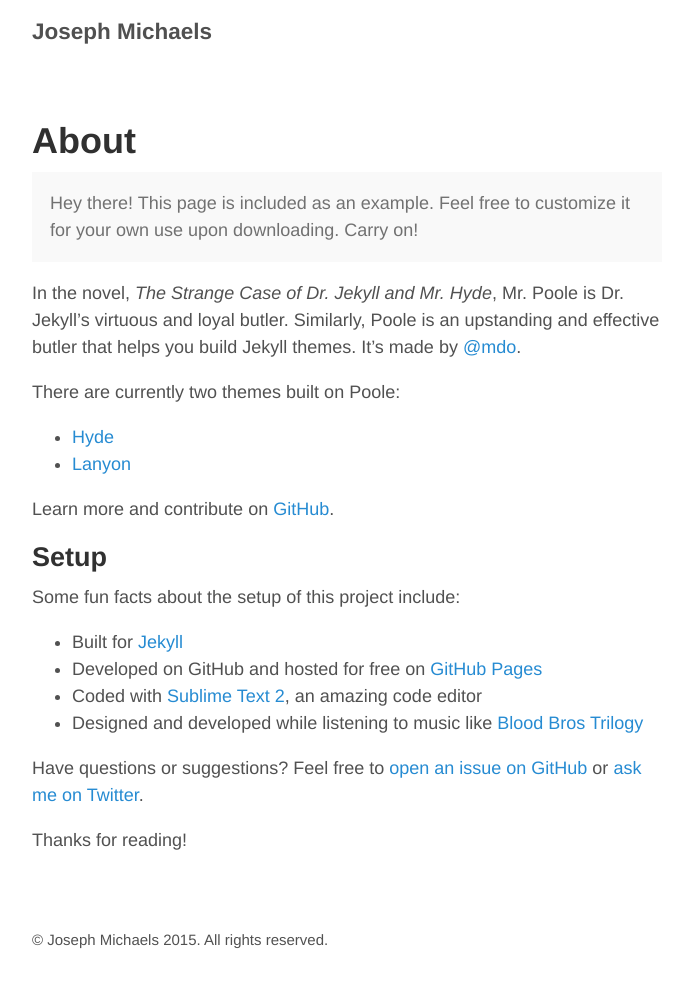
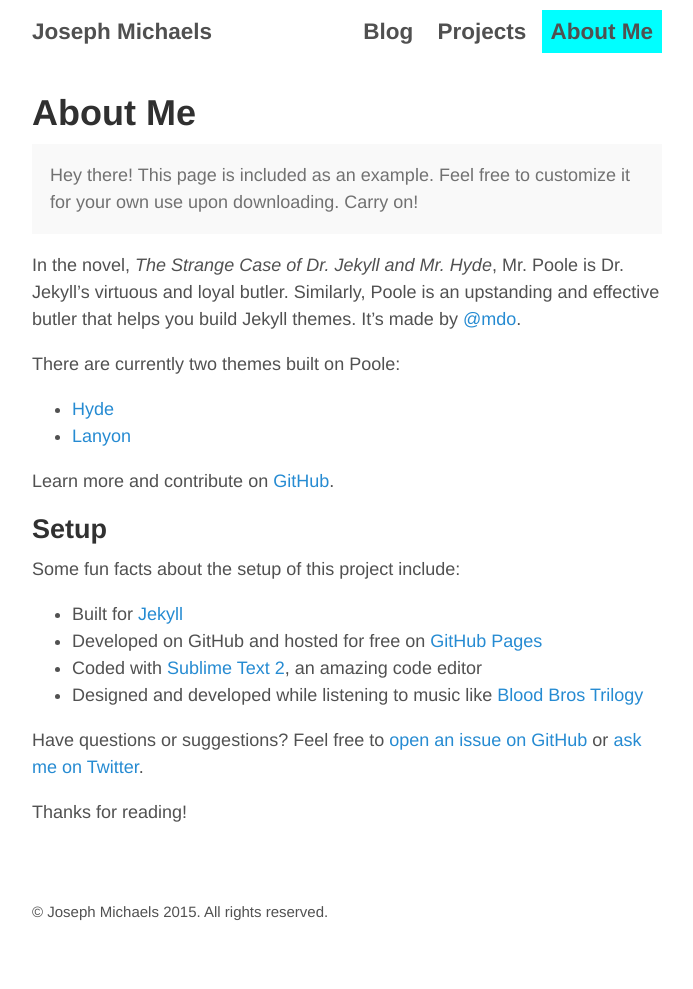
Before and after one commit to Teshel/teshel.github.io, a Jekyll site: the page built from about.md, in a window 1280 px wide. Shown: the whole page, without its empty margins (293-986 px from the left). Built offline with Jekyll 4.4.1, drawn with Linux system fonts in a browser that asks for light colours; after the commit the page ends 961 px from its top, so only the background shows below that.

Commit message:
Added Projects and About section, and a navbar

```diff
--- a/_config.yml
+++ b/_config.yml
@@ -28,3 +28,7 @@
 version:             2.0.0
 github:
   repo:              https://github.com/Teshel/teshel.github.io
+
+collections:
+  projects:
+    output: true
--- a/_layouts/default.html
+++ b/_layouts/default.html
@@ -8,12 +8,18 @@
     <div class="container content">
       <header class="masthead">
         <h3 class="masthead-title">
-          <a href="{{ site.baseurl }}/" title="Home">{{ site.title }}</a>
-          <small>{{ site.tagline }}</small>
+            <a href="{{ site.baseurl }}/" title="Home">{{ site.title }}</a>
+                <!--<small>{{ site.tagline }}</small>-->
+        </h3>
+        <h3 class="masthead-navbar">
+            <a href="{{ site.baseurl }}/" {% if page.title == 'Home' %}class="active"{% endif %}>Blog</a>
+            <a href="{{ site.baseurl }}/projects/" {% if page.title == 'Projects' %}class="active"{% endif %}>Projects</a>
+            <a href="{{ site.baseurl }}/about" {% if page.title == 'About Me' %}class="active"{% endif %}>About Me</a>
         </h3>
       </header>
 
       <main>
+
         {{ content }}
       </main>
 
--- a/_sass/_masthead.scss
+++ b/_sass/_masthead.scss
@@ -12,6 +12,7 @@
   margin-top: 0;
   margin-bottom: 0;
   color: #505050;
+  float: left;
 
   a {
     color: #505050;
@@ -24,3 +25,20 @@
     letter-spacing: 0;
   }
 }
+
+.masthead-navbar {
+    margin-top: 0;
+    margin-bottom: 0;
+    float: right;
+
+    a {
+        color: #505050;
+        padding: 0.5rem;
+    }
+
+    a.active {
+
+
+        background-color: cyan;
+    }
+}
--- /dev/null
+++ b/about.html
@@ -0,0 +1,4 @@
+---
+layout: default
+title: About Me
+---
--- a/about.md
+++ b/about.md
@@ -1,6 +1,6 @@
 ---
 layout: page
-title: About
+title: About Me
 ---
 
 <p class="message">
```
Also changed, not shown: _projects/test.md (added, +6 -0 lines), projects/index.html (added, +18 -0 lines), _projects/index.html (added).
